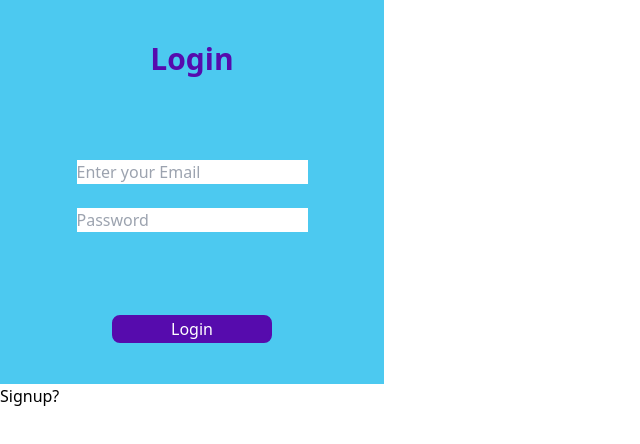
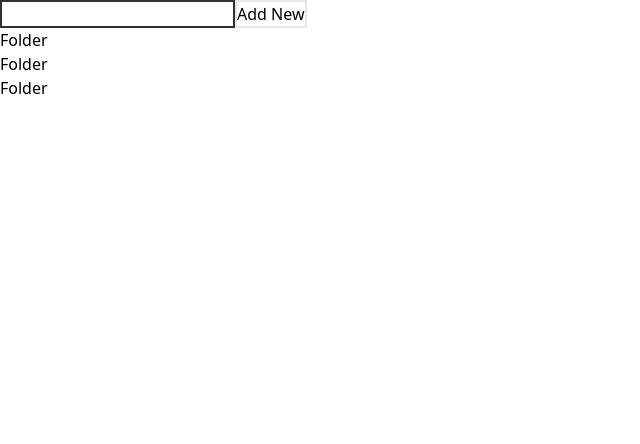
Before and after one commit to vishal-a-savaliya/one-space-browser-extensions, a React (Create React App) app: page / in a window 1280 px wide. Shown: the top 444 px of the page, without its empty margins (0-640 px from the left). Built offline with nearby package versions, Linux system fonts and the light colour scheme.

Commit message:
New components were added

```diff
--- a/src/App.js
+++ b/src/App.js
@@ -1,18 +1,11 @@
-import React, { useState } from "react";
-import Login from "./components/Login";
-import Signup from "./components/Signup";
+import React from "react";
+import HomeScreen from "./components/HomeScreen";
+import SubCollection from "./components/SubCollection";
 function App() {
-  const [currentForm, setCurrentForm] = useState("login");
-  const toggleForm = (formName) => {
-    setCurrentForm(formName);
-  };
   return (
     <>
-      {currentForm === "login" ? (
-        <Login onFormSwitch={toggleForm} />
-      ) : (
-        <Signup onFormSwitch={toggleForm} />
-      )}
+      <HomeScreen></HomeScreen>
+      {/* <SubCollection></SubCollection> */}
     </>
   );
 }
--- /dev/null
+++ b/src/components/AddNewPopUp.js
@@ -0,0 +1,16 @@
+import React from "react";
+
+function AddNewPopUp() {
+  return (
+    <>
+      <form>
+        <input type="text" placeholder="Title" />
+        <input type="text" placeholder="Link" />
+        <input type="text" placeholder="Tag(Optional)" />
+        /*https://www.npmjs.com/package/react-tag-input*/
+        <button type="submit">Save</button>
+      </form>
+    </>
+  );
+}
+export default AddNewPopUp;
--- a/src/components/Login.js
+++ b/src/components/Extra/Login.js
@@ -10,16 +10,19 @@ function Login(props) {
     console.log(email);
     console.log(password);
   };
-  const signUpHandler = () => props.onFormSwitch("signup");
+  const signUpHandler = () => {
+    console.log("gg");
+    props.onFormSwitch("signup");
+  };
   return (
     <div>
       <form
         onSubmit={submitHandler}
         action="#"
         method="post"
-        className="container mx-auto flex w-96 h-96 flex-col justify-around bg-c10"
+        className="container mx-auto flex w-96 h-96 flex-col justify-around"
       >
-        <h1 className="text-3xl font-bold  text-c4  mx-auto">Login</h1>
+        <h1 className="text-3xl font-bold    mx-auto">Login</h1>
         <div className="flex flex-col justify-center">
           <input
             value={email}
@@ -27,7 +30,7 @@ function Login(props) {
             className="mx-auto mb-3"
             type="email"
             placeholder="Enter your Email"
-            required
+            // required
           ></input>
           <input
             value={password}
@@ -35,7 +38,7 @@ function Login(props) {
             className="mx-auto mt-3"
             type="password"
             placeholder="Password"
-            required
+            // required
           ></input>
         </div>
         <button
--- a/src/components/Signup.js
+++ b/src/components/Extra/Signup.js
@@ -41,9 +41,9 @@ function Signup(props) {
       <form
         onSubmit={submitHandler}
         method="post"
-        className="container mx-auto flex w-96 h-96 flex-col justify-around bg-c10"
+        className="container mx-auto flex w-96 h-96 flex-col justify-around "
       >
-        <h1 className="text-3xl font-bold  text-c4  mx-auto">Sign-Up</h1>
+        <h1 className="text-3xl font-bold    mx-auto">Sign-Up</h1>
         <div className="flex flex-col justify-center">
           <input
             value={email}
--- /dev/null
+++ b/src/components/HomeScreen.js
@@ -0,0 +1,19 @@
+import React from "react";
+import Search from "./UIComponents/Search";
+import AddNew from "./UIComponents/AddNew";
+import Collection from "./UIComponents/Collection";
+
+function HomeScreen() {
+  return (
+    <>
+      <Search></Search>
+      <AddNew></AddNew>
+      <div>
+        <Collection></Collection>
+        <Collection></Collection>
+        <Collection></Collection>
+      </div>
+    </>
+  );
+}
+export default HomeScreen;
--- /dev/null
+++ b/src/components/SimplifiedArticle.js
@@ -0,0 +1,11 @@
+import React from "react";
+
+function SimplifiedArticle() {
+  return (
+    <>
+      <h1>Article Title</h1>
+      <p>Simplified Article Here</p>
+    </>
+  );
+}
+export default SimplifiedArticle;
--- /dev/null
+++ b/src/components/SubCollection.js
@@ -0,0 +1,18 @@
+import Search from "./UIComponents/Search";
+import AddNew from "./UIComponents/AddNew";
+import Collection from "./UIComponents/Collection";
+
+function SubCollection() {
+  return (
+    <>
+      <Search></Search>
+      <AddNew></AddNew>
+      <div>
+        <Collection></Collection>
+        <Collection></Collection>
+        <Collection></Collection>
+      </div>
+    </>
+  );
+}
+export default SubCollection;
--- /dev/null
+++ b/src/components/UIComponents/AddNew.js
@@ -0,0 +1,12 @@
+import React from "react";
+
+function AddNew() {
+  return (
+    <>
+      <button type="button" className="border-2">
+        Add New
+      </button>
+    </>
+  );
+}
+export default AddNew;
--- /dev/null
+++ b/src/components/UIComponents/Collection.js
@@ -0,0 +1,13 @@
+import React from "react";
+
+function Collection() {
+  return (
+    <>
+      <div className="" onDoubleClick={() => console.log("open sub folder")}>
+        Folder
+      </div>
+    </>
+  );
+}
+
+export default Collection;
--- /dev/null
+++ b/src/components/UIComponents/Search.js
@@ -0,0 +1,10 @@
+import React from "react";
+
+function Search() {
+  return (
+    <>
+      <input type="search" className="border-2 border-blackish" />
+    </>
+  );
+}
+export default Search;
--- a/src/index.js
+++ b/src/index.js
@@ -7,9 +7,7 @@ import reportWebVitals from "./reportWebVitals";
 const root = ReactDOM.createRoot(document.getElementById("root"));
 root.render(
   <React.StrictMode>
-    <div className="w-96 h-96">
-      <App />
-    </div>
+    <App />
   </React.StrictMode>
 );
 
--- a/tailwind.config.js
+++ b/tailwind.config.js
@@ -4,16 +4,10 @@ module.exports = {
   theme: {
     extend: {
       colors: {
-        c1: "#F72585",
-        c2: "#B5179E",
-        c3: "#7209B7",
-        c4: "#560BAD",
-        c5: "#480CA8",
-        c6: "#3A0CA3",
-        c7: "#3F37C9",
-        c8: "#4361EE",
-        c9: "#4895EF",
-        c10: "#4CC9F0",
+        blackish: "#323130",
+        greensish: "#dff4ce",
+        pinkish: "#fff1d8",
+        blueish: "#f5f6f7",
       },
     },
   },
```
Also changed, not shown: src/logo.svg (deleted).
